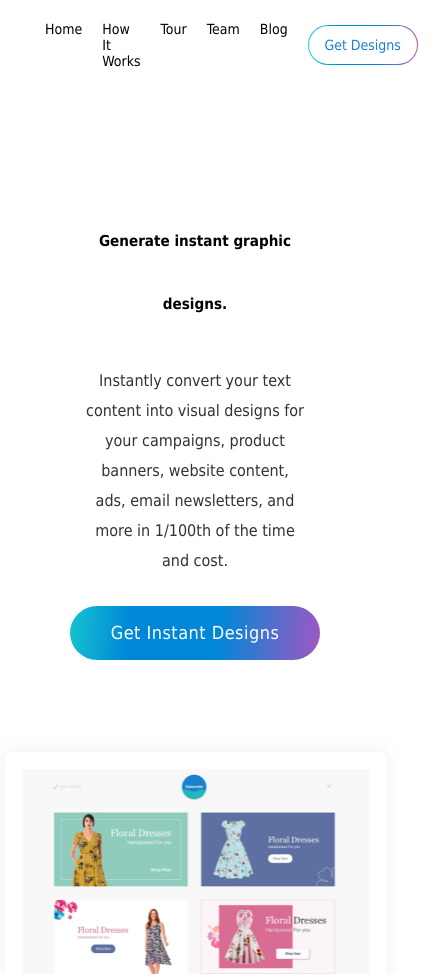
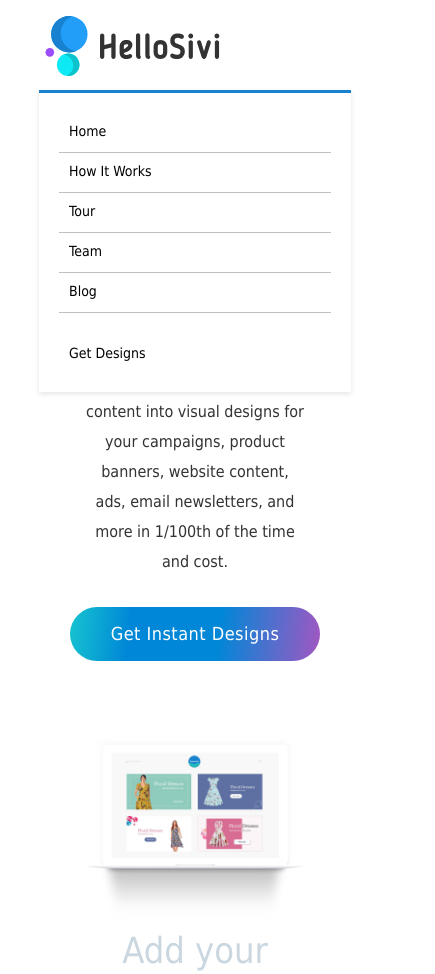
Before and after one commit to prakashbhaskaran/reacttogatsby, a Gatsby site: page / in a window 390 px wide. Shown: the top 974 px of the page, 435 px wide, since content can reach past the window. Built offline with nearby package versions, Linux system fonts and the light colour scheme; Gatsby itself is replaced by a stand-in of ours.

Commit message:
added footer bg and NavbarResponsive in progress

```diff
--- a/src/Components/Footer/AvailableOn/Style.js
+++ b/src/Components/Footer/AvailableOn/Style.js
@@ -1,6 +1,8 @@
 import styled from "styled-components"
 
-export const Container = styled.div``
+export const Container = styled.div`
+  margin-top: 20px;
+`
 
 export const Heading = styled.div`
   color: white;
@@ -16,8 +18,11 @@ export const Os = styled.div`
 
 export const OSitem = styled.div``
 
-export const Img = styled.div``
+export const Img = styled.div`
+  text-align: center;
+`
 
 export const Name = styled.div`
   color: white;
+  text-align: center;
 `
--- a/src/Components/Footer/Footer.js
+++ b/src/Components/Footer/Footer.js
@@ -1,5 +1,7 @@
 import React from "react"
 import AvailableOn from "./AvailableOn/AvailableOn"
+import GetDesign from "./GetDesign/GetDesign"
+import GetInTouch from "./GetInTouch/GetInTouch"
 import HowItWorks from "./HowItWorks/HowItWorks"
 import { Container } from "./Style"
 
@@ -7,7 +9,9 @@ const Footer = () => {
   return (
     <Container>
       <AvailableOn />
-      <HowItWorks/>
+      <HowItWorks />
+      <GetDesign />
+      <GetInTouch />
     </Container>
   )
 }
--- /dev/null
+++ b/src/Components/Footer/GetDesign/GetDesign.js
@@ -0,0 +1,16 @@
+import React from "react"
+import { Btn, Container, Para } from "./Style"
+
+const GetDesign = () => {
+  return (
+    <Container>
+      <Para>
+        Get instant designs for product banners, ads, website content,
+        campaigns, and more.
+      </Para>
+      <Btn>Get Designs</Btn>
+    </Container>
+  )
+}
+
+export default GetDesign
--- /dev/null
+++ b/src/Components/Footer/GetDesign/Style.js
@@ -0,0 +1,22 @@
+import styled from "styled-components"
+
+export const Container = styled.div``
+
+export const Para = styled.p`
+  color: white;
+  font-weight: 300;
+  font-size: 14px;
+  line-height: 17px;
+  width: 152px;
+`
+
+export const Btn = styled.button`
+  margin-top: 20px;
+  width: 150px;
+  height: 37px;
+  color: white;
+  background-color: inherit;
+  outline: none;
+  border: 1px solid white;
+  border-radius: 40px;
+`
--- /dev/null
+++ b/src/Components/Footer/GetInTouch/GetInTouch.js
@@ -0,0 +1,30 @@
+import { Link } from "gatsby"
+import React from "react"
+import { Container, Heading, Social, SubHeading, Media } from "./Style"
+
+const GetInTouch = () => {
+  const socialmedias = [
+    { img: "/socialmedia/linkedin.png", url: "/" },
+    { img: "/socialmedia/twitter.png", url: "/" },
+    { img: "/socialmedia/instagram.png", url: "/" },
+    { img: "/socialmedia/fb.png", url: "/" },
+  ]
+  return (
+    <Container>
+      <Heading>Get in touch</Heading>
+      <SubHeading>Email: info@hellosivi.com</SubHeading>
+      <Social>
+          {socialmedias.map((item,i)=>{
+              return <Media key={i}>
+              <Link to={item.url}>
+                <img src={item.img} alt="" />
+              </Link>
+            </Media>
+          })}
+
+      </Social>
+    </Container>
+  )
+}
+
+export default GetInTouch
--- /dev/null
+++ b/src/Components/Footer/GetInTouch/Style.js
@@ -0,0 +1,26 @@
+import styled from "styled-components"
+
+export const Container = styled.div`
+  display: flex;
+  flex-direction: column;
+  gap: 24px;
+`
+export const Heading = styled.div`
+  font-weight: 300;
+  font-size: 24px;
+  line-height: 29px;
+  color: white;
+`
+export const SubHeading = styled.div`
+  font-weight: 300;
+  font-size: 14px;
+  line-height: 17px;
+  color: white;
+`
+
+export const Social = styled.div`
+  display: flex;
+  gap: 10px;
+`
+
+export const Media = styled.div``
--- a/src/Components/Footer/HowItWorks/Style.js
+++ b/src/Components/Footer/HowItWorks/Style.js
@@ -2,11 +2,16 @@ import styled from "styled-components"
 
 export const Container = styled.div``
 
-export const List = styled.div``
+export const List = styled.div`
+  display: flex;
+  justify-content: center;
+  flex-direction: column;
+  gap: 20px;
+`
 
 export const Links = styled.div`
   color: white;
   font-weight: 300;
-font-size: 14px;
-line-height: 17px;
+  font-size: 14px;
+  line-height: 17px;
 `
--- a/src/Components/Footer/Style.js
+++ b/src/Components/Footer/Style.js
@@ -1,6 +1,20 @@
 import styled from "styled-components"
 
 export const Container = styled.div`
-  background-color: black;
+  background-image: url("/footer/footerbg.png");
+  background-size: cover;
+  background-position: top center;
+  background-repeat: no-repeat;
   padding: 120px 85px;
+  display: flex;
+  gap: 30px;
+  justify-content: space-evenly;
+  align-items: center;
+  width: 100%;
+
+  @media screen and (max-width: 978px) {
+    justify-content: space-between;
+    align-items: flex-start;
+    flex-direction: column;
+  }
 `
--- a/src/Components/Home/GetInstantDesign/Images/Style.js
+++ b/src/Components/Home/GetInstantDesign/Images/Style.js
@@ -22,6 +22,10 @@ export const Content = styled.div``
 export const ContentImg = styled.div`
   width: 455px;
   height: 390px;
+  @media screen and (max-width: 978px) {
+    width: auto;
+    height: auto;
+  }
 `
 export const ContentText = styled.div`
   text-align: center;
--- a/src/Components/Home/OldAndNewWay/NewWay/Style.js
+++ b/src/Components/Home/OldAndNewWay/NewWay/Style.js
@@ -27,6 +27,10 @@ export const NewContent = styled.div`
 export const Img = styled.div`
   width: 480px;
   height: 410px;
+  @media screen and (max-width: 978px) {
+    width: auto;
+    height: auto;
+  }
 `
 export const FeaturePoints = styled.div`
   display: flex;
--- a/src/Components/NavBar/NavBar.js
+++ b/src/Components/NavBar/NavBar.js
@@ -1,13 +1,13 @@
 import React from "react"
 import {
-  NavContainer,
-  NavLogo,
-  NavPageLinks,
+  Container,
+  Logo,
+  PageLinks,
   NavLink,
-  NavGetDesignBtn,
-  NavLinks,
-  NavBtn,
-  NavPageLinkAndBtnContainer,
+  GetDesignBtn,
+  Links,
+  Btn,
+  PageLinkAndBtnContainer,
 
   link,
 } from "./Style"
@@ -17,15 +17,15 @@ import MascotLogo from "../../../static/svg/MascotLogo"
 import { Link } from "gatsby"
 const NavBar = () => {
   return (
-    <NavContainer>
+    <Container>
 
-        <NavLogo>
+        <Logo>
           <MascotLogo />
-        </NavLogo>
+        </Logo>
 
-      <NavPageLinkAndBtnContainer>
-        <NavPageLinks>
-          <NavLinks>
+      <PageLinkAndBtnContainer>
+        <PageLinks>
+          <Links>
             <NavLink>
               <Link to="/" style={link}>
                 Home
@@ -51,13 +51,13 @@ const NavBar = () => {
                 Blog
               </Link>
             </NavLink>
-          </NavLinks>
-        </NavPageLinks>
-        <NavBtn>
-          <NavGetDesignBtn>Get Designs</NavGetDesignBtn>
-        </NavBtn>
-      </NavPageLinkAndBtnContainer>
-    </NavContainer>
+          </Links>
+        </PageLinks>
+        <Btn>
+          <GetDesignBtn>Get Designs</GetDesignBtn>
+        </Btn>
+      </PageLinkAndBtnContainer>
+    </Container>
   )
 }
 
--- a/src/Components/NavBar/Style.js
+++ b/src/Components/NavBar/Style.js
@@ -1,6 +1,6 @@
 import styled from "styled-components"
 
-export const NavContainer = styled.div`
+export const Container = styled.div`
   display: flex;
   justify-content: space-between;
   padding: 15px 45px;
@@ -10,34 +10,71 @@ export const NavContainer = styled.div`
   background-color: white;
   width: 100%;
   z-index: 1;
+  height: 91px;
 `
-export const NavLogo = styled.div`
+export const Logo = styled.div`
   width: 175px;
   height: 60px;
 `
 
-export const NavPageLinkAndBtnContainer = styled.div`
+export const PageLinkAndBtnContainer = styled.div`
   display: flex;
   gap: 20px;
   align-items: center;
+
+  @media screen and (max-width: 978px) {
+    top: 90px;
+    position: absolute;
+    flex-direction: column;
+    width: 80vw;
+    left: 50%;
+    transform: translateX(-50%);
+    background: white;
+    padding: 20px;
+    align-items: flex-start;
+    box-shadow: 0 2px 5px rgb(0 0 0 / 10%);
+    -moz-box-shadow: 0 2px 5px rgba(0, 0, 0, 0.1);
+    -webkit-box-shadow: 0 2px 5px rgb(0 0 0 / 10%);
+    border-top: 3px solid #1882d0;
+  }
 `
-export const NavPageLinks = styled.div``
-export const NavLinks = styled.ul`
+export const PageLinks = styled.div`
+  width: 100%;
+`
+export const Links = styled.ul`
   display: flex;
   gap: 20px;
+
+  @media screen and (max-width: 978px) {
+    flex-direction: column;
+    height: auto;
+    gap: 0;
+  }
 `
 export const NavLink = styled.li`
   list-style: none;
   font-size: 14px;
   font-weight: 400;
+
+  @media screen and (max-width: 978px) {
+    border-bottom: 1px solid silver;
+    height: 40px;
+
+    padding: 10px;
+    :hover {
+      color: #1882d0;
+    }
+  }
 `
 export const link = {
   textDecoration: "inherit",
   color: "inherit",
 }
 
-export const NavBtn = styled.div``
-export const NavGetDesignBtn = styled.button`
+export const Btn = styled.div`
+  padding: 10px;
+`
+export const GetDesignBtn = styled.button`
   font-size: 14px;
   color: #1882d0;
   outline: none;
@@ -67,4 +104,23 @@ export const NavGetDesignBtn = styled.button`
     );
     color: white;
   }
+  @media screen and (max-width: 978px) {
+    font-size: 14px;
+    color: initial;
+    outline: none;
+    border-radius: initial;
+    border: hidden;
+    background: initial;
+    background-origin: none;
+    background-clip: none;
+    text-align: left;
+    cursor: pointer;
+    height: initial;
+    width: 100%;
+
+    :hover {
+      background: initial;
+      color: #1882d0;
+    }
+  }
 `
```
Also changed, not shown: static/footer/footerbg.png (added), static/socialmedia/fb.png (added), static/socialmedia/instagram.png (added), static/socialmedia/linkedin.png (added), static/socialmedia/twitter.png (added), static/svg/footerbg.svg (deleted).
